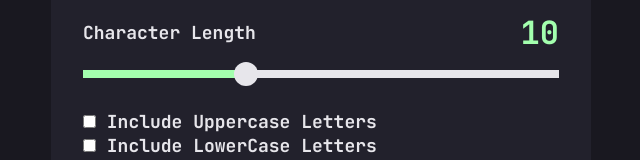
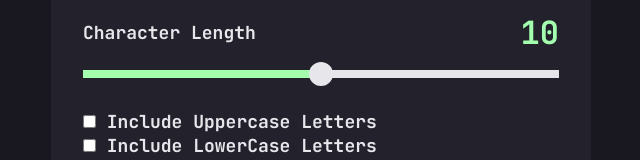
Before and after one commit to aleksandr-efimenko/password-generator-frontendmentor, a Next.js app: page / in a window 1280 px wide. Shown: the part 304-464 px from the top of the page, without its empty margins (319-959 px from the left). Built offline with nearby package versions, Linux system fonts and the light colour scheme.

Commit message:
change hover style

```diff
--- a/components/CharacterLengthSlider.tsx
+++ b/components/CharacterLengthSlider.tsx
@@ -12,7 +12,7 @@ export default function CharacterLengthSlider({
     setLength(e.target.value);
   };
   const min = 5;
-  const max = 20;
+  const max = 15;
   return (
     <div className={charLenStyles["character-length-container"]}>
       <div className={charLenStyles["text-container"]}>
--- a/src/styles/componentsStyles/CharacterLengthSlider.module.css
+++ b/src/styles/componentsStyles/CharacterLengthSlider.module.css
@@ -36,11 +36,8 @@
   background: var(--almost-white);
   cursor: pointer;
 }
+
 .range-input::-webkit-slider-thumb:hover {
-  background: var(--neon-green);
-  border: 0.2rem solid var(--almost-white);
-}
-.range-input::-webkit-slider-thumb:active {
   background: var(--very-dark-gray);
   border: 0.2rem solid var(--neon-green);
 }
@@ -60,6 +57,6 @@
     border: 0.2rem solid var(--almost-white);
   }
   .range-input::-moz-range-thumb:active {
-    background: var(--very-dark-gray);
+    background: var(--almost-white);
     border: 0.2rem solid var(--neon-green);
   }
```
